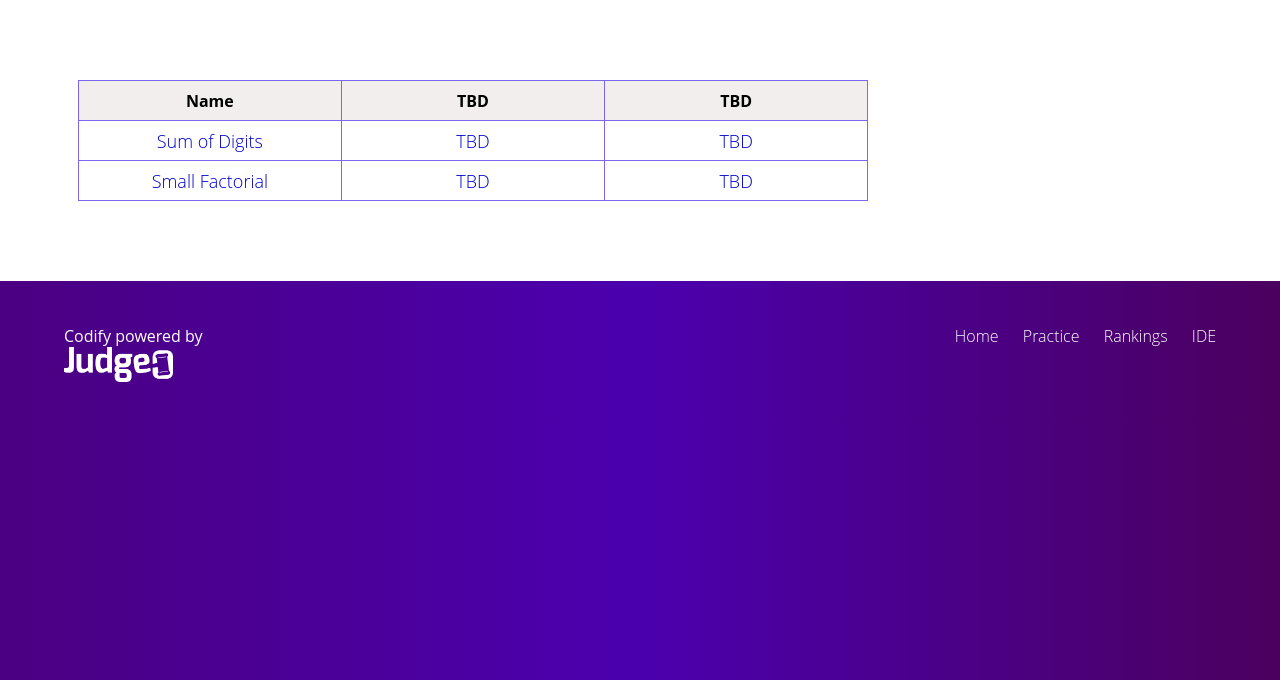
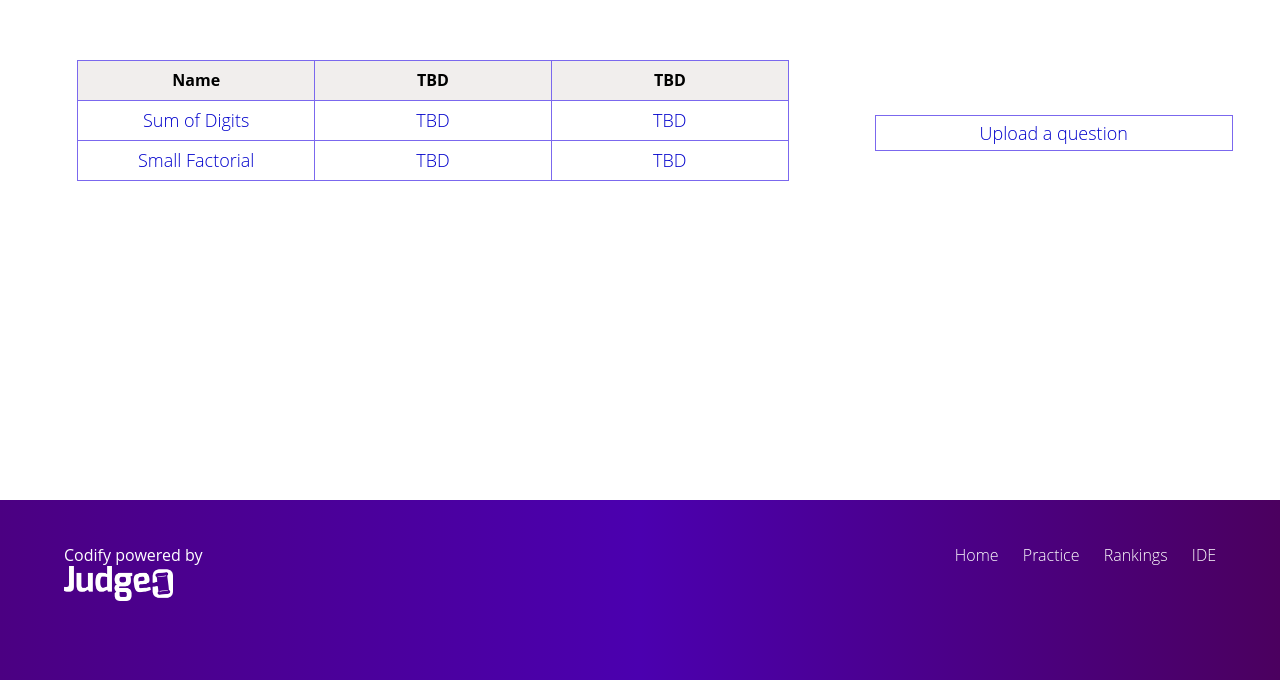
Before and after one commit to pmj642/Codify, a PHP site: page /public/practice.php in a window 1280 px wide. Shown: the part 120-800 px from the top of the page. Run offline with PHP 8.4, Linux system fonts and the light colour scheme; data comes from the database, SQL or seed files in the repository; some libraries are stand-ins or nearby versions.

Commit message:
practice page ready with link to upload a question

```diff
--- a/public/practice.php
+++ b/public/practice.php
@@ -77,7 +77,16 @@
                         echo "</table>";
                     ?>
 
-                    <!-- </div> -->
+                </section><!--
+
+                    Upload Question
+
+                --><section class="col-1-3">
+
+                    <div class="upload-question">
+                        <a href="../public/upload_question.php"> Upload a question </a>
+                    </div>
+
                 </section>
 
               </div>
--- a/public/stylesheets/main.css
+++ b/public/stylesheets/main.css
@@ -143,6 +143,7 @@ body {
 .row,
 .row-alt {
     min-width: 100%;
+    min-height: 500px;
 }
 
 .row {
@@ -470,6 +471,31 @@ textarea:focus {
 
 /*
   ========================================
+  Upload question
+  ========================================
+*/
+
+.upload-question {
+    margin: 20% 2.5%;
+    padding: 5px;
+    border: 1px solid #7b68ee;
+    text-align: center;
+    font: 300 18px/24px "Open Sans", "Helvetica Neue", Helvetica, Arial, sans-serif;
+}
+
+.upload-question a {
+    color: #00c;
+}
+
+.upload-question:hover {
+    background-color: #f1eeed;
+}
+
+.upload-question a:hover {
+    text-decoration: underline;
+}
+/*
+  ========================================
   Error
   ========================================
 */
@@ -526,8 +552,8 @@ textarea:focus {
 } */
 
 table {
-    margin: 40px;
-    width: 100%;
+    margin: 2.5% 5%;
+    width: 90%;
     /* border: 2px solid #7b68ee; */
     /* padding: 30px; */
     font: 300 18px/24px "Open Sans", "Helvetica Neue", Helvetica, Arial, sans-serif;
@@ -545,7 +571,7 @@ table {
 
 tr {
     /* display: block; */
-    border: 1px solid #000;
+    border: 1px solid #7b68ee;
     /* padding: 5px; */
     height: 40px;
     /* margin: 20px; */
```
